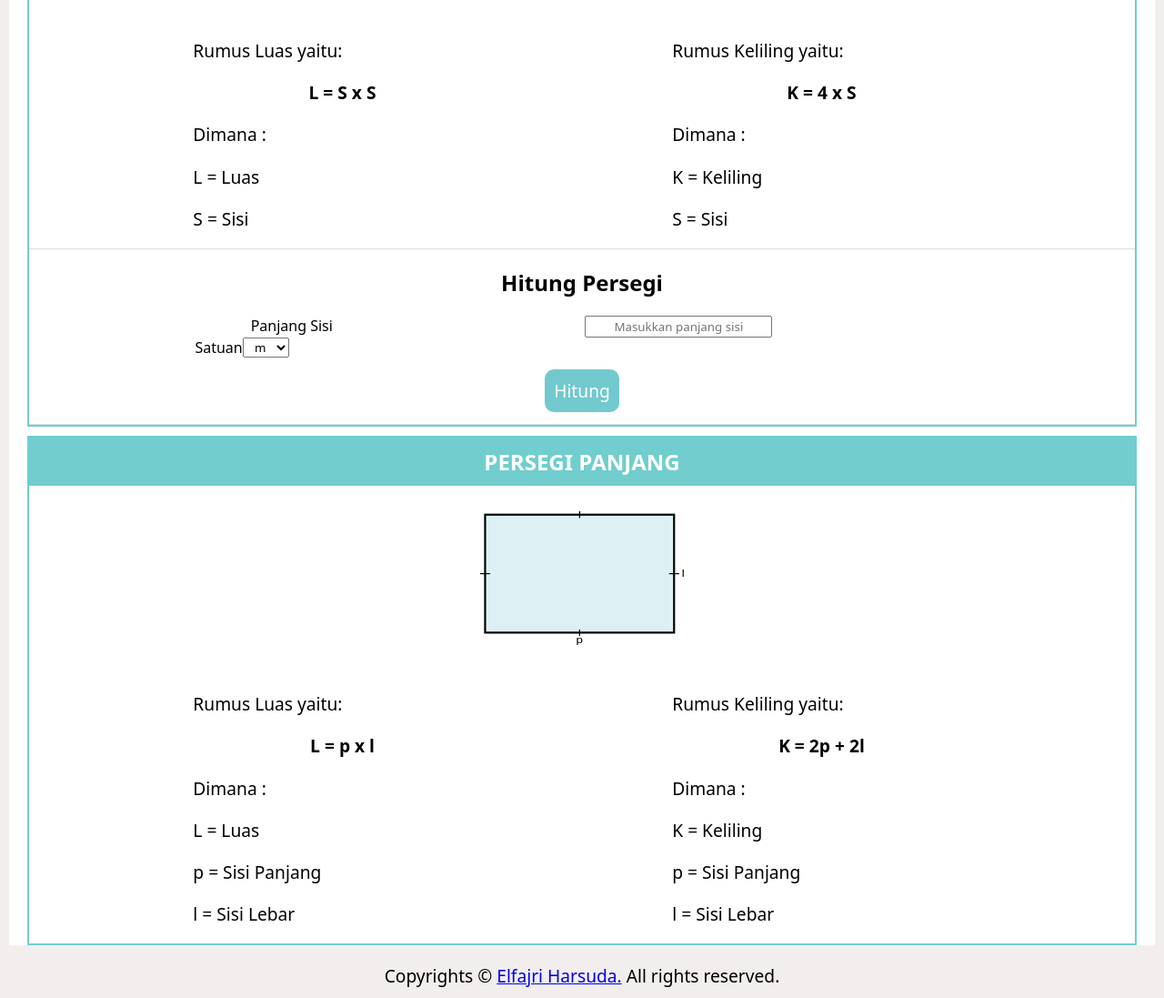
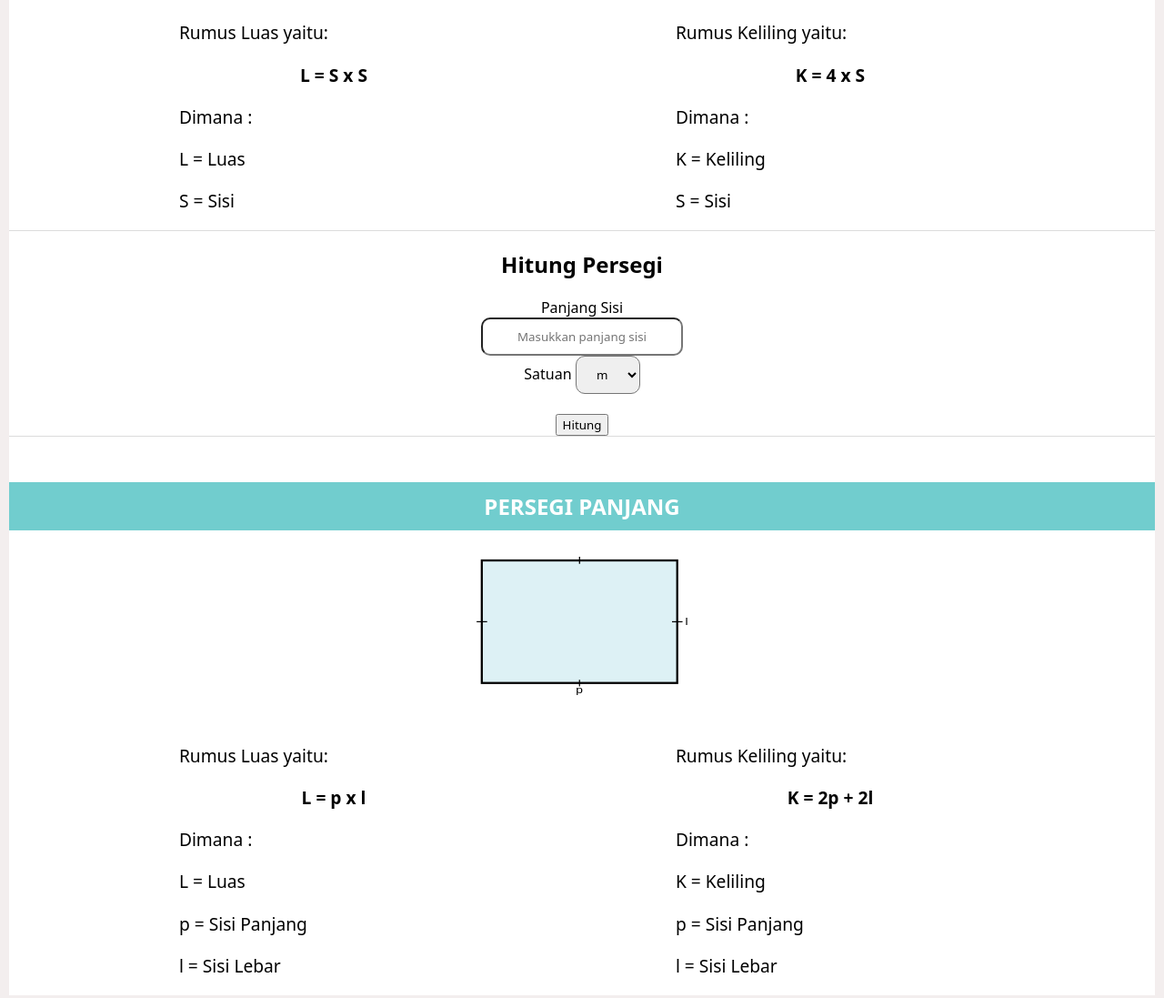
Before and after one commit to revou-fundamental-course/8-jan-24-elfajriharsuda, a plain HTML site: page index.html in a window 1280 px wide. Shown: the part 761-1858 px from the top of the page at 91% size. Drawn offline with Linux system fonts and the light colour scheme.

Commit message:
update css

```diff
--- a/css/style.css
+++ b/css/style.css
@@ -43,10 +43,14 @@ main {
 }
 h1,h3 {
     color:white;
-    display: inline-block;
+    margin:0px 0px;
 }
 p {
     font-size: larger;
+}
+.code strong {
+    border:1px solid;
+    padding: 5px;
 }
 .title h2 {
     color:white;
@@ -71,6 +75,8 @@ p {
 .result {
     display: flex;
     justify-content: space-evenly;
+    padding:15px;
+    margin: 10px;
 }
 .result-area, .result-perimeter {
     width:30%;
@@ -80,7 +86,7 @@ p {
     border-top: 1px solid gainsboro;
     border-bottom: 1px solid gainsboro;
 }
-.button {
+.btn-submit {
     border: none;
     border-radius: 10px;
     background-color: #71C9CE;
@@ -94,20 +100,25 @@ p {
     -ms-border-radius: 10px;
     -o-border-radius: 10px;
 }
-.square, .rectangle, .triangle, .circle {
-    border: 2px solid #71CDCE;
-    margin:10px 20px;
+.btn-reset {
+    border: none;
+    border-radius: 10px;
+    background-color: #ce8871;
+    color:white;
+    padding:10px;
+    margin: 13px;
+    cursor: pointer;
+    font-size: larger;
+    -webkit-border-radius: 10px;
+    -moz-border-radius: 10px;
+    -ms-border-radius: 10px;
+    -o-border-radius: 10px;
 }
-.input-row {
-    display: inline-flex;
-    width:70%;
-    align-content: flex-start;
+input, select {
+    padding: 10px;
+    border-radius: 10px;
+    -webkit-border-radius: 10px;
+    -moz-border-radius: 10px;
+    -ms-border-radius: 10px;
+    -o-border-radius: 10px;
 }
-.input-col25 {
-    float:left;
-    width: 25%;
-}
-.input-col75 {
-    float:left;
-    width: 75%;
-}
```
